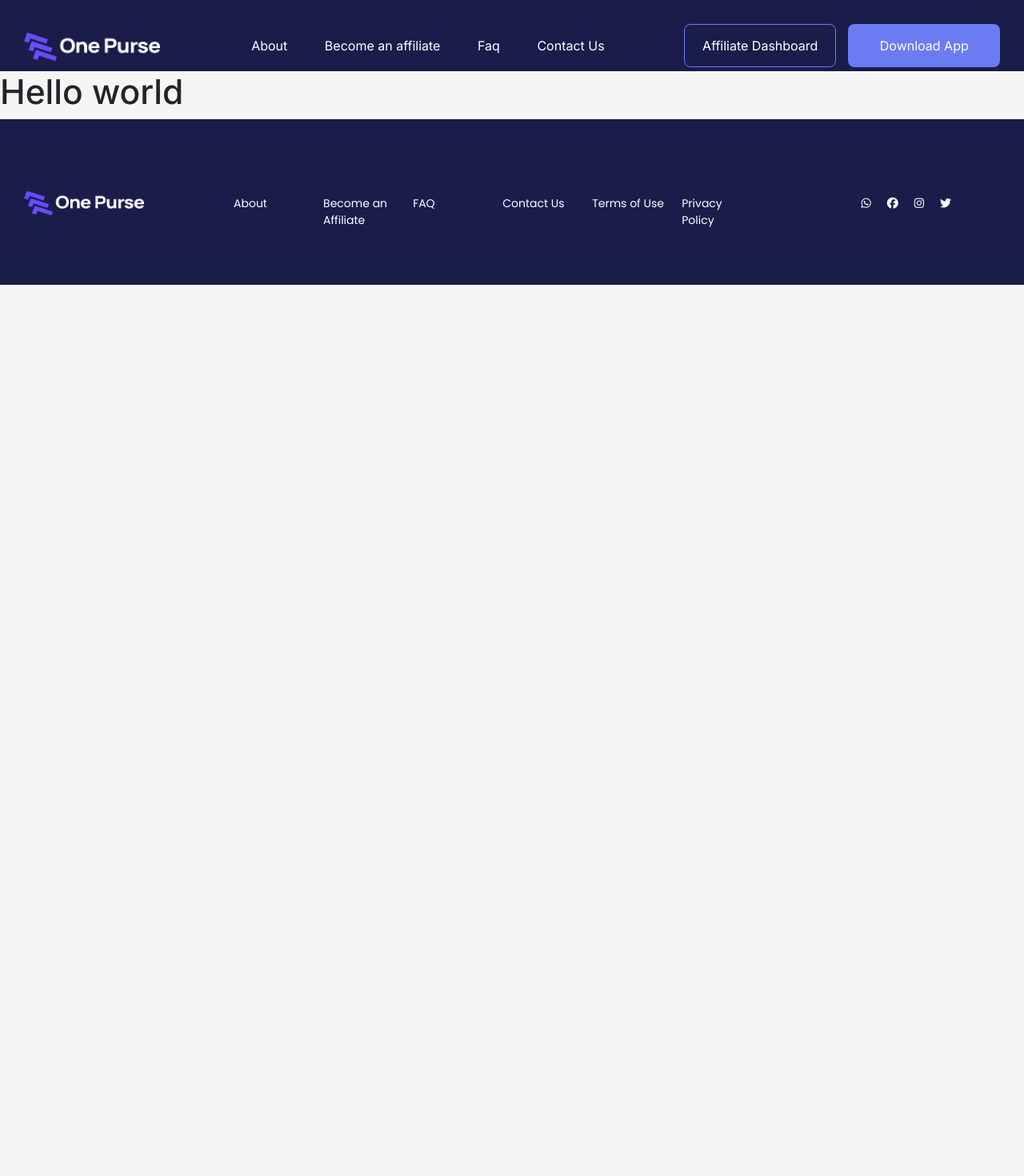
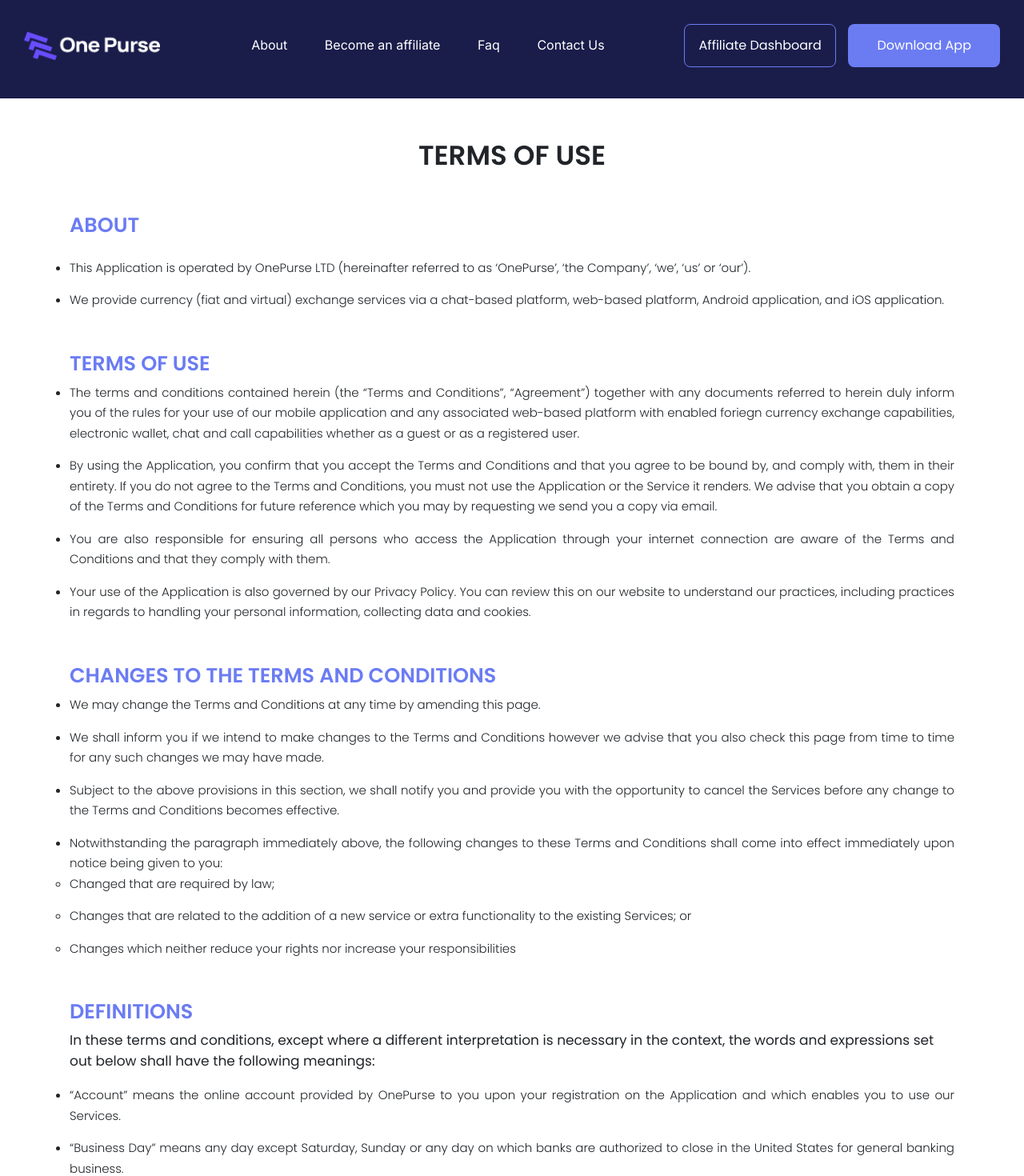
Before and after one commit to one-purse-org/onepurse-landing-page, a React (Create React App) app in the folder landing-page/: page /terms-of-use in a window 1280 px wide. Shown: the top 1470 px of the page at 80% size. Before the commit the page ends 800 px from the top, so only its background shows below. Built offline with nearby package versions, Linux system fonts and the light colour scheme.

Commit message:
done with privacyPolicy and termsOfUse

```diff
--- a/landing-page/src/privacyPolicy/privacyPolicy.css
+++ b/landing-page/src/privacyPolicy/privacyPolicy.css
@@ -1,3 +1,6 @@
+@import url('https://fonts.googleapis.com/css2?family=Poppins:wght@300;400;500;600&display=swap');
+
+
 .privacy-policy-container .privacy-link{
     list-style: none;
 }
@@ -10,7 +13,7 @@
 }
 
 .privacy strong{
-    font-weight: bold;
+    font-weight: bolder;
 }
 
 .privacy-policy{
@@ -24,28 +27,31 @@
 
 .privacy-policy h2{
     font-size: 2rem;
-    font-weight: bolder;
+    font-weight: 600;
 }
 
 .privacy-policy h4{
     font-size: 1.5rem;
     color: rgba(107, 124, 243, 1);
-    font-weight:bold
+    font-weight:500
 }
 
-.privacy-policy p, .privacy-policy a{
+.privacy-policy p{
     font-size: 15px;
-    font-weight: lighter;
+    font-weight: 300;
     line-height: 1.7;
+}
+
+.privacy-policy li a{
+    display: inline-block;
+    color: #333;
+    font-size: 14px;
 }
 
 #privacy-policy-scrollspy{
     position: -webkit-sticky;
     position: sticky;
     top: 50px;
-    align-content: flex-start;
-    flex-direction: column;
-    flex-wrap: nowrap;
 }
 
 .privacy-policy .nav-pills{
@@ -55,3 +61,9 @@
     --bs-nav-link-color: #000;
     --bs-nav-link-hover-color: rgba(107, 124, 243, 1);
 }
+
+.privacy-policy nav{
+    align-content: flex-start;
+    flex-direction: column;
+    flex-wrap: nowrap;
+}
--- a/landing-page/src/privacyPolicy/privacyPolicy.js
+++ b/landing-page/src/privacyPolicy/privacyPolicy.js
@@ -19,7 +19,7 @@ function PrivacyPolicy(){
                     </nav>
 
                     <div data-bs-spy="scroll" data-bs-target="#privacy-policy-scrollspy" data-bs-offset="0" className="privacy-policies col scrollspy-example">
-                        <div id="first-privacy-text" className="first-privacy-text mt-5">
+                        <div id="first-privacy-text" className="first-privacy-text">
                             <h4>Overview</h4>
                             <p className="my-0">
                                 OnePurse has developed this Privacy Statement to explain how we may collect,
--- a/landing-page/src/termsOfUse/termsOfUse.css
+++ b/landing-page/src/termsOfUse/termsOfUse.css
@@ -0,0 +1,35 @@
+@import url('https://fonts.googleapis.com/css2?family=Poppins:wght@300;400;500;600&display=swap');
+
+.terms ._navbar{
+    padding-bottom: 2rem;
+}
+.terms .footer{
+    padding-top: 1rem;
+}
+
+.terms{
+    font-family: "Poppins",sans-serif!important;
+}
+
+.terms h2{
+    font-size: 2rem;
+    font-weight: 600;
+}
+
+.terms h4{
+    font-size: 1.5rem;
+    color: rgba(107, 124, 243, 1);
+    font-weight:600
+}
+
+.terms li{
+    font-size: 15px;
+    font-weight: 300;
+    line-height: 1.7;
+    margin-bottom: 15px;
+    text-align: justify;
+}
+
+.terms ul{
+    padding-left: 0;
+}
--- a/landing-page/src/termsOfUse/termsOfUse.jsx
+++ b/landing-page/src/termsOfUse/termsOfUse.jsx
@@ -5,14 +5,64 @@ import Footer from "../reusable/components/footer";
 
 function TermsOfUse(){
     return(
-        <div>
+        <div className="terms  bg-white">
             <Navbar/>
-            <div className="terms-of-use">
-                <h1>Hello world</h1>
+            <div className="py-5 px-3 container">
+                <h2 className="text-center">TERMS OF USE</h2>
+                <div className="mt-5">
+                    <h4 className="mb-4">ABOUT</h4>
+                    <ul>
+                        <li>
+                            This Application is operated by OnePurse LTD (hereinafter referred to as ‘OnePurse’, ‘the Company’, ‘we’, ‘us’ or ‘our’).
+                        </li>
+                        <li>
+                            We provide currency (fiat and virtual) exchange services via a chat-based platform, web-based platform, Android application, and iOS application.
+                        </li>
+                    </ul>
+                </div>
+                <div className="mt-5">
+                    <h4>TERMS OF USE</h4>
+                    <ul>
+                        <li>The terms and conditions contained herein (the “Terms and Conditions”, “Agreement”) together with any documents referred to herein duly inform you of the rules for your use of our mobile application and any associated web-based platform with enabled foriegn currency exchange capabilities, electronic wallet, chat and call capabilities whether as a guest or as a registered user.</li>
+                        <li>By using the Application, you confirm that you accept the Terms and Conditions and that you agree to be bound by, and comply with, them in their entirety. If you do not agree to the Terms and Conditions, you must not use the Application or the Service it renders. We advise that you obtain a copy of the Terms and Conditions for future reference which you may by requesting we send you a copy via email.</li>
+                        <li>You are also responsible for ensuring all persons who access the Application through your internet connection are aware of the Terms and Conditions and that they comply with them.</li>
+                        <li>Your use of the Application is also governed by our Privacy Policy. You can review this on our website to understand our practices, including practices in regards to handling your personal information, collecting data and cookies.</li>
+                    </ul>
+                </div>
+                <div className="mt-5">
+                   <h4>CHANGES TO THE TERMS AND CONDITIONS</h4>
+                   <ul>
+                        <li>We may change the Terms and Conditions at any time by amending this page.</li>
+                        <li>We shall inform you if we intend to make changes to the Terms and Conditions however we advise that you also check this page from time to time for any such changes we may have made.</li>
+                        <li>Subject to the above provisions in this section, we shall notify you and provide you with the opportunity to cancel the Services before any change to the Terms and Conditions becomes effective.</li>
+                        <li>
+                            Notwithstanding the paragraph immediately above, the following changes to these Terms and Conditions shall come into effect immediately upon notice being given to you:
+                            <ul>
+                                <li>Changed that are required by law;</li>
+                                <li>Changes that are related to the addition of a new service or extra functionality to the existing Services; or</li>
+                                <li>Changes which neither reduce your rights nor increase your responsibilities</li>
+                            </ul>
+                        </li>
+                   </ul>
+                </div>
+                <div  className="mt-5">
+                   <h4>DEFINITIONS</h4>
+                   <p>In these terms and conditions, except where a different interpretation is necessary in the context, the words and expressions set out below shall have the following meanings:</p>
+                   <ul>
+                        <li>“Account” means the online account provided by OnePurse to you upon your registration on the Application and which enables you to use our Services.</li>
+                        <li>“Business Day” means any day except Saturday, Sunday or any day on which banks are authorized to close in the United States for general banking business.</li>
+                        <li>“Currency Conversion” means, you send money in one currency and the payout in a different currency, the operation by which the money you send will be converted into payout currency.</li>
+                        <li>“Data Protection Legislation” means all applicable data protection and privacy legislation in force from time to time in the United States of America each as amended from time to time.</li>
+                        <li>“Receiving Country” means a country to which a Sender instructs us to send funds.</li>
+                        <li>“Electronic Money” means an electronic store of monetary value in the Electronic Wallet.</li>
+                        <li>“Electronic Signature” means the sender consents and agrees that the use of a keypad, mouse, or other device to select an item, button, icon, or similar act/action while using any electronic service we offer; or in accessing or making any transaction; or regarding any agreement, acknowledgment, consent, terms, disclosures, or conditions, constitutes the sender’s signature, acceptance and agreement as if actually signed by the sender in writing.”</li>
+                        <li>“Electronic Wallet” means a type of pre-paid account which a Sender will use to store Electronic Money.</li>
+                   </ul>
+                </div>
             </div>
             <Footer/>
         </div>
     )
-}
+};
 
 export default TermsOfUse;
```
